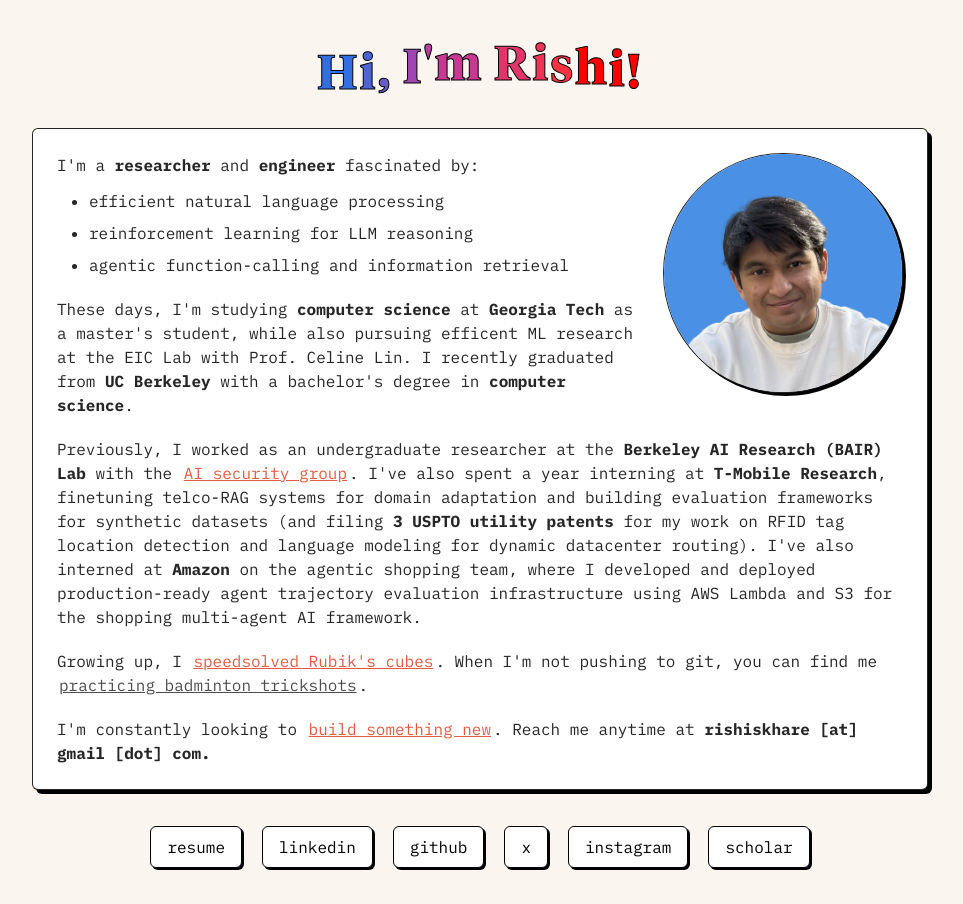
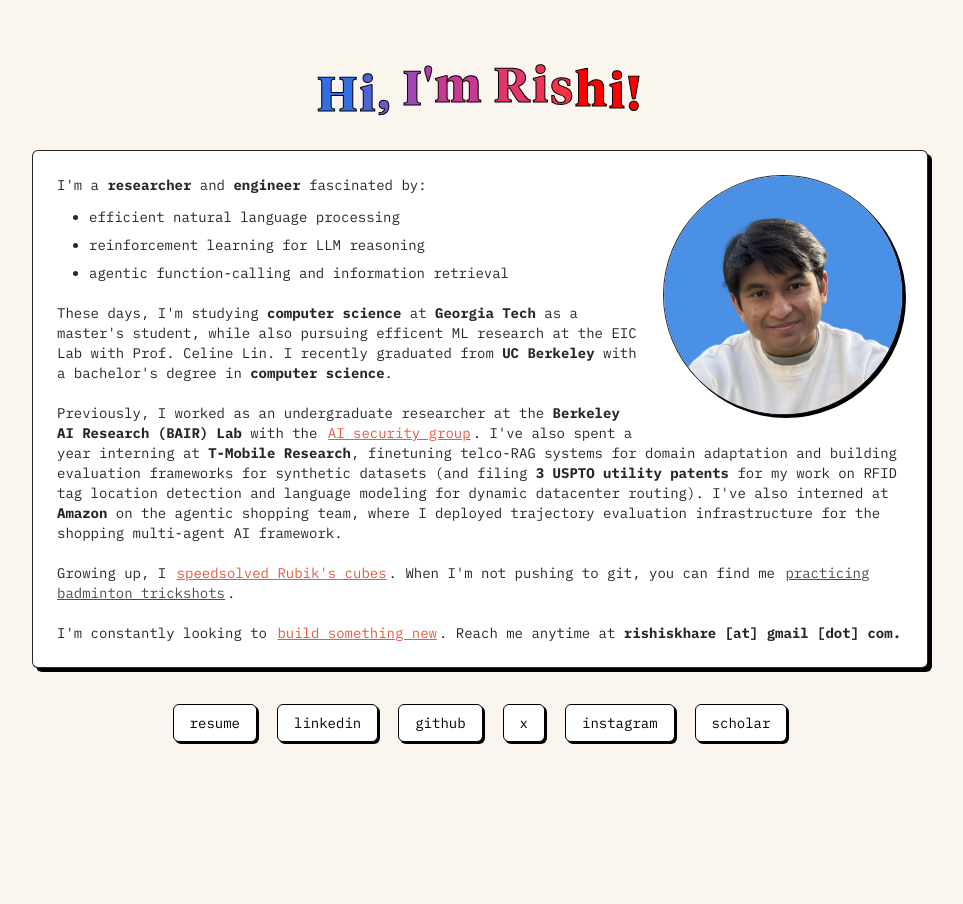
Before and after one commit to rishiskhare/rishiskhare.github.io, a Next.js app: page / in a window 1280 px wide. Shown: the whole page, without its empty margins (160-1123 px from the left). After the commit the page ends 800 px from the top, so only its background shows below. Built offline with nearby package versions, Linux system fonts and the light colour scheme.

Commit message:
fix: made font size smaller and reduced Amazon description

```diff
--- a/app/page.tsx
+++ b/app/page.tsx
@@ -43,7 +43,7 @@ export default function Home() {
           </div>
         </div>
 
-        <div className="text-base mt-8 space-y-8">
+        <div className="text-sm mt-8 space-y-8">
           <div className="relative md:p-6 md:bg-white md:border-[1.5px] md:border-solid md:border-[rgba(0,0,0,0.85)] md:shadow-[4px_4px_0px_#000] rounded-md">
             <div className="hidden lg:block float-right ml-6 mb-4 mt-0">
               <div className="profile-image-container-circle w-[240px] h-[240px]">
@@ -69,7 +69,7 @@ export default function Home() {
               Previously, I worked as an undergraduate researcher at the <b>Berkeley AI Research (BAIR) Lab</b> with the <a href="https://sky.cs.berkeley.edu/project/matryoshka/" target="_blank" rel="noopener noreferrer" className="link">AI security group</a>.
               I've also spent a year interning at <b>T-Mobile Research</b>, finetuning
               telco-RAG systems for domain adaptation and building evaluation frameworks for synthetic datasets (and filing <b>3 USPTO utility patents</b> for my work on RFID tag location detection and language modeling for dynamic datacenter routing).
-              I've also interned at <b>Amazon</b> on the agentic shopping team, where I developed and deployed production-ready agent trajectory evaluation infrastructure using AWS Lambda and S3 for the
+              I've also interned at <b>Amazon</b> on the agentic shopping team, where I deployed trajectory evaluation infrastructure for the
               shopping multi-agent AI framework.
             </p>
 
```
